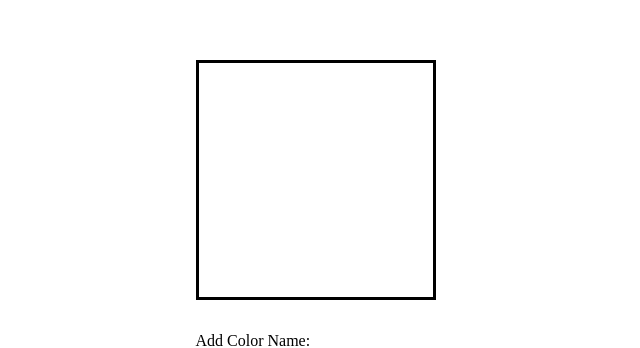
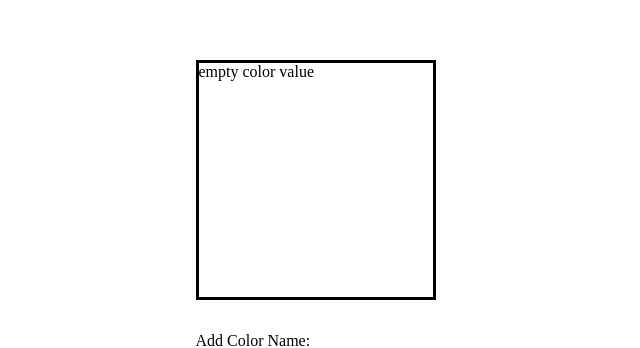
Before and after one commit to briansimiyuj/color-picker, a React (Create React App) app: page / in a window 1280 px wide. Shown: the part 135-483 px from the top of the page, without its empty margins (319-959 px from the left). Built offline with nearby package versions, Linux system fonts and the light colour scheme.

Commit message:
Box functionality

```diff
--- a/src/Box.jsx
+++ b/src/Box.jsx
@@ -1,11 +1,23 @@
-const Box = () =>{
+const Box = ({ colorValue }) =>{
 
     return(
 
-        <div className="box"></div>
+        <div className="box" style={{backgroundColor: colorValue}}>
+
+            <p>{colorValue ? colorValue : 'Empty Value'}</p>
+
+        </div>
 
     )
 
 }
 
+
+Box.defaultProps ={
+
+    colorValue: 'empty color value',
+
+}
+
+
 export default Box
```
